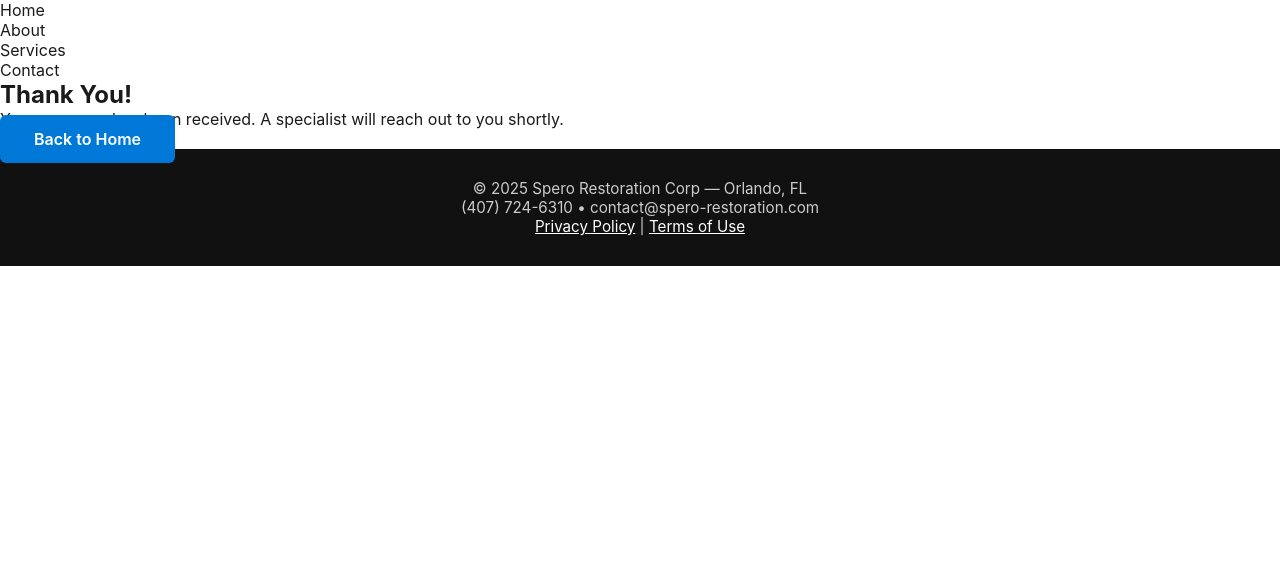
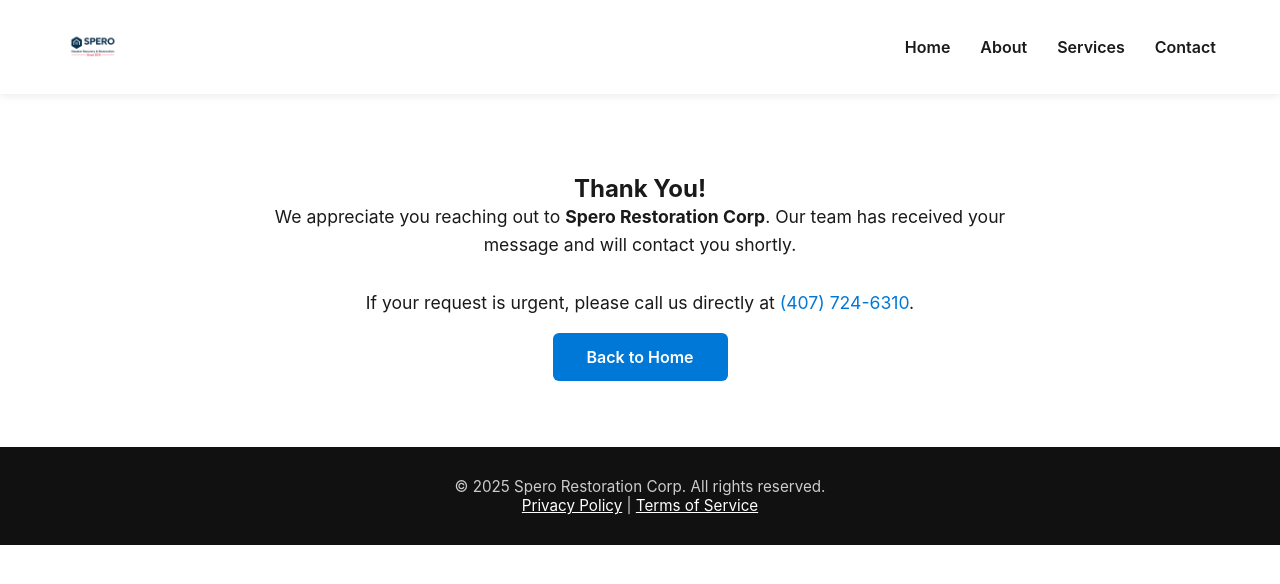
Before and after one commit to ROBERTOMAFFRA/spero-website, a Flask app: template templates/thank-you.html in a window 1280 px wide. Shown: the top 584 px of the page. Run offline with Flask 3, Linux system fonts and the light colour scheme; the template is opened without the code that fills it, so the values that code supplies are empty.

Commit message:
Update thank-you.html

```diff
--- a/templates/thank-you.html
+++ b/templates/thank-you.html
@@ -1,16 +1,24 @@
-<!doctype html>
+<!DOCTYPE html>
 <html lang="en">
 <head>
-  <meta charset="utf-8"/><meta name="viewport" content="width=device-width, initial-scale=1"/>
+    <meta charset="UTF-8">
+    <meta name="viewport" content="width=device-width, initial-scale=1.0">
     <title>Thank You | Spero Restoration Corp</title>
-  <meta name="description" content="We received your message and will contact you shortly."/>
-  <link rel="stylesheet" href="{{ url_for('static', filename='style-v2.css') }}"/>
-  <link rel="icon" href="{{ url_for('static', filename='images/favicon.ico') }}"/>
+    <meta name="description" content="Thank you for contacting Spero Restoration Corp. Our team will reach out shortly to assist with your restoration needs.">
+    <link rel="icon" href="{{ url_for('static', filename='images/favicon.ico') }}">
+    <link rel="stylesheet" href="{{ url_for('static', filename='style-v2.css') }}">
 </head>
+
 <body>
-  <header class="header">
-    <nav class="nav">
-      <ul class="nav-links">
+    <!-- Header -->
+    <header class="navbar">
+        <div class="logo">
+            <a href="{{ url_for('index') }}">
+                <img src="{{ url_for('static', filename='images/logo.png') }}" alt="Spero Restoration Logo">
+            </a>
+        </div>
+        <nav>
+            <ul>
                 <li><a href="{{ url_for('index') }}">Home</a></li>
                 <li><a href="{{ url_for('about') }}">About</a></li>
                 <li><a href="{{ url_for('services') }}">Services</a></li>
@@ -19,19 +27,19 @@
         </nav>
     </header>
 
-  <section class="content-section">
-    <div class="content-container">
+    <!-- Thank You Section -->
+    <section class="about-section" style="background:#fff; text-align:center;">
         <h1>Thank You!</h1>
-      <p>Your message has been received. A specialist will reach out to you shortly.</p>
-      <a class="cta-btn" href="{{ url_for('index') }}">Back to Home</a>
-    </div>
+        <p>We appreciate you reaching out to <strong>Spero Restoration Corp</strong>. Our team has received your message and will contact you shortly.</p>
+        <p>If your request is urgent, please call us directly at <a href="tel:+14077246310" style="color:#0078d7;">(407) 724-6310</a>.</p>
+
+        <a href="{{ url_for('index') }}" class="cta-btn" style="margin-top:40px;">Back to Home</a>
     </section>
 
-  <footer class="footer">
-    <p>
-      © 2025 Spero Restoration Corp — Orlando, FL<br/>(407) 724-6310 • contact@spero-restoration.com<br/>
-      <a href="{{ url_for('privacy') }}">Privacy Policy</a> | <a href="{{ url_for('terms') }}">Terms of Use</a>
-    </p>
+    <!-- Footer -->
+    <footer>
+        <p>&copy; 2025 Spero Restoration Corp. All rights reserved.</p>
+        <p><a href="{{ url_for('privacy') }}">Privacy Policy</a> | <a href="{{ url_for('terms') }}">Terms of Service</a></p>
     </footer>
 </body>
 </html>
```
Lines whose indentation alone changed are shown as unchanged.
